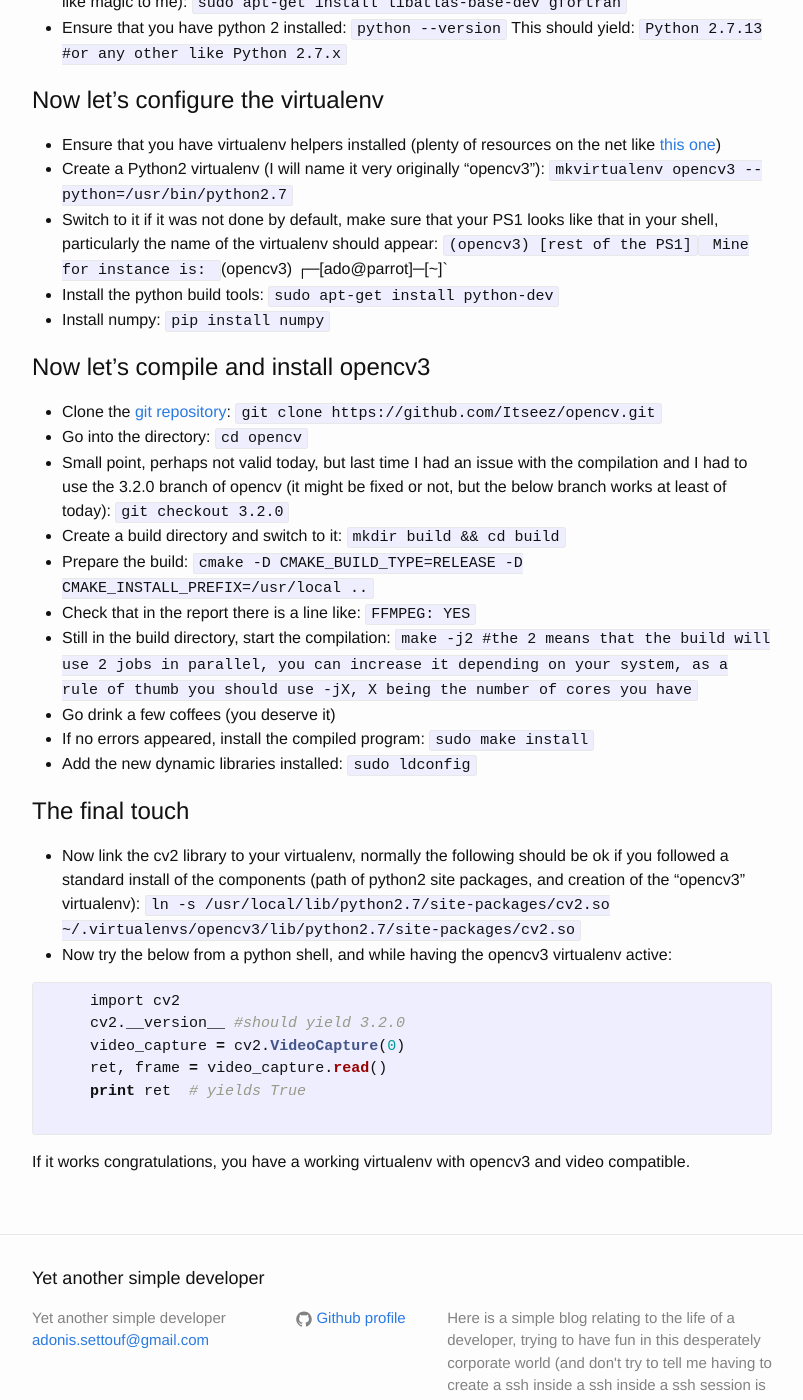
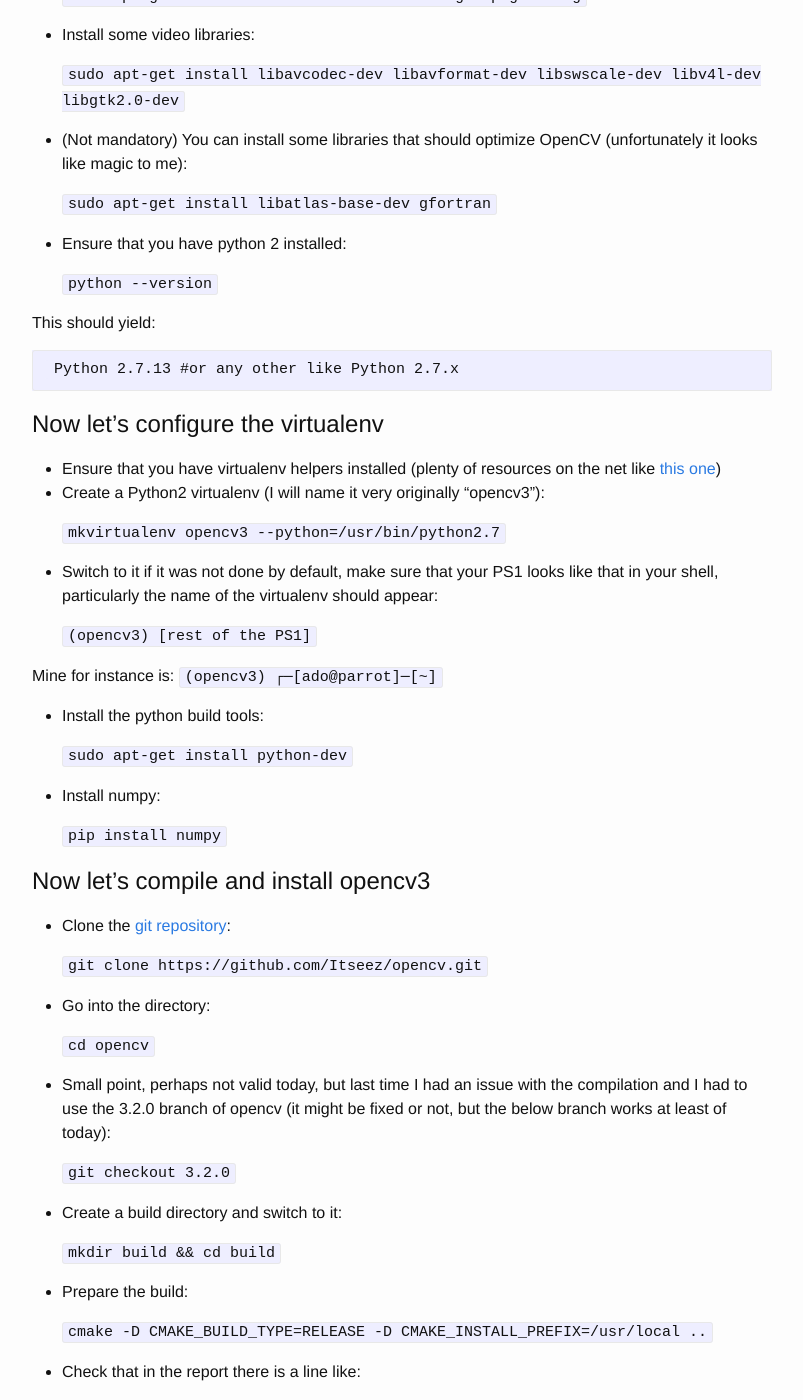
Before and after one commit to asettouf/asettouf.github.io, a Jekyll site: the page built from _posts/2017-07-23-How to install opencv3 with Python2 inside a virtualenv.markdown, in a window 1280 px wide and 1400 px high, scrolled down 543 px. Shown: the whole window, without its empty margins (238-1041 px from the left). Built offline with Jekyll 4.4.1, drawn with Linux system fonts in a browser that asks for light colours; comment, search, counter and statistics services are not loaded; some of the changed text lies outside the part shown.

Commit message:
Improving markup

```diff
--- a/_posts/2017-07-23-How to install opencv3 with Python2 inside a virtualenv.markdown
+++ b/_posts/2017-07-23-How to install opencv3 with Python2 inside a virtualenv.markdown
@@ -12,57 +12,94 @@ with video enabled.
 # First download a bunch of library
 
 * First make sure that you are up to date with your repositories:
+
      `sudo apt-get update`
+
 * Download the build tools
+
      `sudo apt-get install build-essential cmake git pkg-config`
+
 * Install some video libraries:
+
      `sudo apt-get install libavcodec-dev libavformat-dev libswscale-dev libv4l-dev libgtk2.0-dev`
+
 * (Not mandatory) You can install some libraries that should optimize OpenCV (unfortunately it looks like magic to me):
+
      `sudo apt-get install libatlas-base-dev gfortran`
+
 * Ensure that you have python 2 installed:
+
      `python --version`
+
 This should yield:
-     `Python 2.7.13 #or any other like Python 2.7.x`
+
+     Python 2.7.13 #or any other like Python 2.7.x
 
 # Now let's configure the virtualenv
 
 * Ensure that you have virtualenv helpers installed (plenty of resources on the net like [this one](http://roundhere.net/journal/virtualenv-ubuntu-12-10/))
 * Create a Python2 virtualenv (I will name it very originally "opencv3"):
+
      `mkvirtualenv opencv3 --python=/usr/bin/python2.7`
+
 * Switch to it if it was not done by default, make sure that your PS1 looks like that in your shell, particularly the name of the virtualenv should appear:
-     `(opencv3) [rest of the PS1]``
+
+     `(opencv3) [rest of the PS1]`
+
 Mine for instance is: `(opencv3) ┌─[ado@parrot]─[~]`
 * Install the python build tools:
+
      `sudo apt-get install python-dev`
+
 * Install numpy:
+
     `pip install numpy`
 
 # Now let's compile and install opencv3
 
 * Clone the [git repository](https://github.com/Itseez/opencv.git):
+
      `git clone https://github.com/Itseez/opencv.git`
+
 * Go into the directory:
+
      `cd opencv`
+
 * Small point, perhaps not valid today, but last time I had an issue with the compilation and I had to use the 3.2.0 branch of opencv (it might be fixed or not, but the below branch works at least of today):
+
      `git checkout 3.2.0`
+
 * Create a build directory and switch to it:
+
      `mkdir build && cd build`
+
 * Prepare the build:
+
      `cmake -D CMAKE_BUILD_TYPE=RELEASE -D CMAKE_INSTALL_PREFIX=/usr/local ..`
+
 * Check that in the report there is a line like:
+
      `FFMPEG: YES`
+
 * Still in the build directory, start the compilation:
+
      `make -j2 #the 2 means that the build will use 2 jobs in parallel, you can increase it depending on your system, as a rule of thumb you should use -jX, X being the number of cores you have`
-* Go drink a few coffees (you deserve it)
+
+* **Go drink a few coffees** (you deserve it)
 * If no errors appeared, install the compiled program:
+
      `sudo make install`
+
 * Add the new dynamic libraries installed:
+
      `sudo ldconfig`
 
 # The final touch
 
 * Now link the cv2 library to your virtualenv, normally the following should be ok if you followed a standard install of the components (path of python2 site packages, and creation of the "opencv3" virtualenv):
+
     `ln -s /usr/local/lib/python2.7/site-packages/cv2.so ~/.virtualenvs/opencv3/lib/python2.7/site-packages/cv2.so`
+
 * Now try the below from a python shell, and while having the opencv3 virtualenv active:
 
      {% highlight python %}
@@ -70,7 +107,7 @@ Mine for instance is: `(opencv3) ┌─[ado@parrot]─[~]`
      cv2.__version__ #should yield 3.2.0
      video_capture = cv2.VideoCapture(0)
      ret, frame = video_capture.read()
-     print ret  # yields True
+     print ret  # should yield True
      {% endhighlight %}
 
 If it works congratulations, you have a working virtualenv with opencv3 and video compatible.
```
Also changed, not shown: 1 other file.
